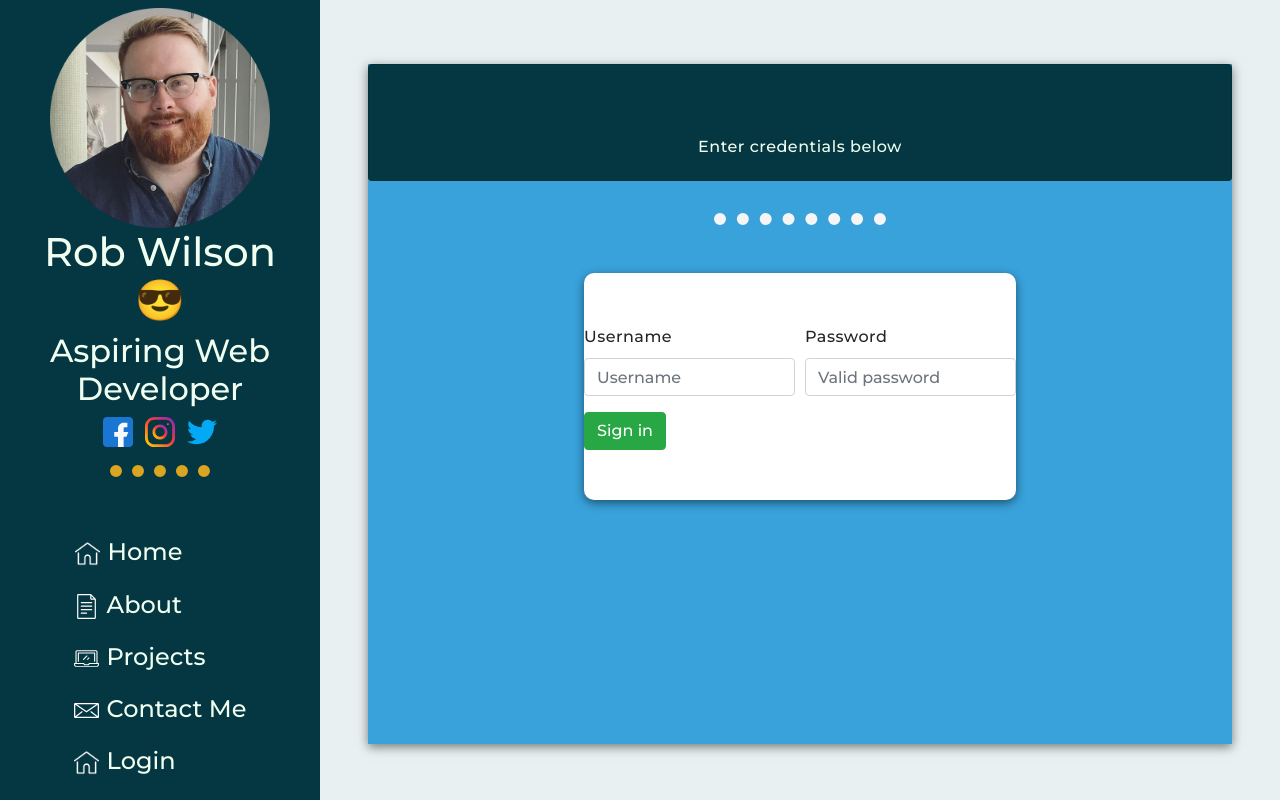
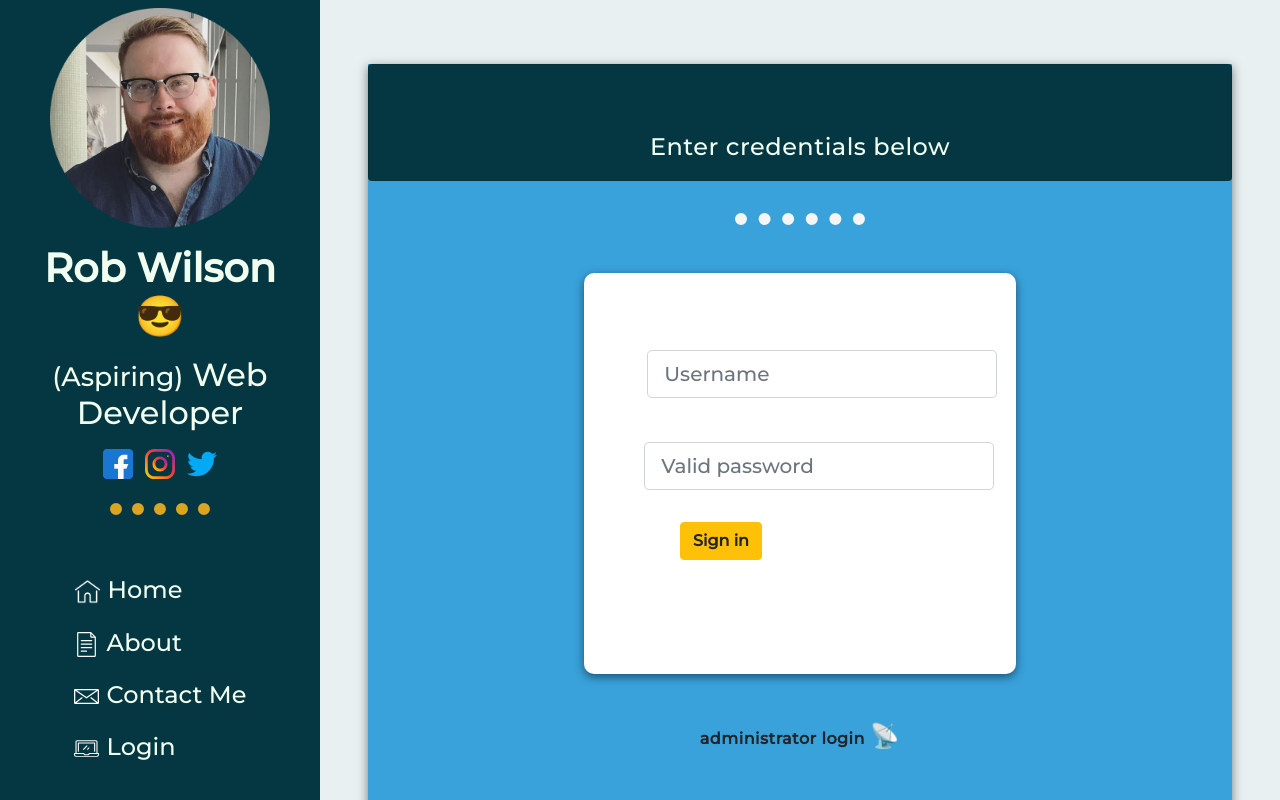
Before and after one commit to rwilson1212/Wilson__Rob--final-project, a React (Create React App) app in the folder fs1010-course-project-example-master/: page /login in a window 1280 px wide. Shown: the top 800 px of the page. Built offline with nearby package versions, Linux system fonts and the light colour scheme.

Commit message:
style completed

```diff
--- a/fs1010-course-project-example-master/src/App.css
+++ b/fs1010-course-project-example-master/src/App.css
@@ -6,7 +6,7 @@ html,body,#root, .App {
 
 /* This is a single-line comment */
 .mainHr{
-  width: 20%;
+  width: 15%;
   border: 12px;
   border-color: #f6f5f5;
   border-top-style: none;
@@ -28,10 +28,12 @@ html,body,#root, .App {
     position: absolute;
     font-weight: bold;
     bottom: 170px;
-    left: 650px;
+    left: 710px;
     background-color: goldenrod;
     width: 400px;
     padding: 3rem;
+    box-shadow: 0 3px 10px rgba(0, 0, 0, 0.5);
+    border-radius: 10px;
   }
 
   .myName{
@@ -72,6 +74,14 @@ html,body,#root, .App {
     font-family:'Montserrat', sans-serif;;
   }
 
+  .navHeader1{
+    font-weight: bolder;
+    margin: 1rem;
+  }
+.aspiring{
+    font-size: smaller;
+  }
+
    /* This is a single-line comment */
    .navHr{
     width: 35%;
@@ -87,6 +97,7 @@ html,body,#root, .App {
 
   .socialMediaContainer{
     padding-bottom: .5rem;
+    margin: 1rem;
  }
 
  .socialMediaLink{    /*social media icons*/
@@ -98,6 +109,12 @@ html,body,#root, .App {
     -webkit-transform: scale(1.3);
     transform: scale(1.3);
   }
+
+  .smiley:hover{
+    -webkit-transform: scale(1.3);
+    transform: scale(1.3);
+  }
+
 
 
   .linksTable{
@@ -130,6 +147,7 @@ html,body,#root, .App {
 
   .containerMain{
     height: 100%;
+    min-height: 952px;
     width: 75%;
     background-color:#E8F0F2;
     float: right;
@@ -166,7 +184,7 @@ html,body,#root, .App {
 
       .containerMainLong{
         height: fit-content;
-        min-height: 952px;
+        min-height: 1400px;
         width: 75%;
         background-color:#E8F0F2;
         float: right;
@@ -193,6 +211,12 @@ html,body,#root, .App {
 
         .carouselContainer{
           margin-top: 2rem;
+
+        }
+
+        .carouselImg{
+          border-radius: 10px;
+          box-shadow: 0 3px 10px rgba(0, 0, 0, 0.5);
         }
 
           .resumeSubContainer{
@@ -225,6 +249,7 @@ html,body,#root, .App {
       color:honeydew;
       margin: 3rem auto;
       text-align: center;
+      font-size: x-large;
 
     }
 
@@ -239,8 +264,6 @@ html,body,#root, .App {
 
     }
 
-
-
     .contactForm{
       box-shadow: 0 3px 10px rgba(0, 0, 0, 0.5);
       border-radius: 10px;
@@ -251,13 +274,34 @@ html,body,#root, .App {
       padding-bottom:50px;
     }
 
+    .contactDirect{
+      text-align: center;
+      font-weight: bold;
+    }
+
+    .myEmail{
+      font-size: large;
+      color: honeydew;
+    }
+
+
+    .loginButton{
+      margin-left: 6rem;
+      margin-top: 1rem;
+      margin-bottom: 4rem;
+    }
+
+    .logoutButton{
+      margin-left: 48rem;
+      margin-top: 2rem;
+      margin-bottom: 4rem;
+    }
+
     .field{
       display: inline-block;
       width: 350px;
       position: relative;
       left: 30%;
-
-
     }
 
     .field:hover{
@@ -265,3 +309,32 @@ html,body,#root, .App {
 
 
     }
+
+   .userHeader{
+    padding-left: 2rem;
+    padding-top: 2rem;
+   }
+
+   .listingTable{
+    box-shadow: 0 3px 10px rgba(0, 0, 0, 0.5);
+    border-radius: 10px;
+    background-color: #fff;
+    width: 80%;
+    margin: 3rem auto;
+    padding-top:50px;
+    padding-bottom:50px;
+   }
+
+   .tableHead{
+    padding: 4rem;
+   }
+
+   .adminLoginText{
+
+    font-weight: bolder;
+    text-align: center;
+   }
+
+   .loginEmoji{
+     font-size: x-large;
+   }
--- a/fs1010-course-project-example-master/src/App.js
+++ b/fs1010-course-project-example-master/src/App.js
@@ -22,7 +22,6 @@ function App() {
           <Route exact path="/" component={Home} />
           <Route exact path="/about" component={About} />
           <Route exact path="/contact" component={Contact} />
-          <Route exact path="/projects" component={Projects} />
           <Route exact path="/resume" component={Resume} />
           <Route exact path="/login" component={Login} />
           <PrivateRoute path="/submissions">
--- a/fs1010-course-project-example-master/src/components/pages/Contact.js
+++ b/fs1010-course-project-example-master/src/components/pages/Contact.js
@@ -45,7 +45,7 @@ const Contact = () => {
 
             <Card className="text-white bg-secondary my-5 py-4 text-center" className="formCard">
                 <CardBody>
-                    <CardText className="text-white m-0" className="formCardText">Use form to reach me, I'll get back to you within 24 hours!</CardText>
+                    <CardText className="text-white m-0" className="formCardText">Use form below to reach out to me</CardText>
                 </CardBody>
             </Card>
             <hr className="mainHr" />
@@ -81,7 +81,7 @@ const Contact = () => {
                 </FormGroup>
             </Form>
 
-            <p className= "contactDirect">you can also contact me directly at <strong>rob@gmail.com</strong></p>
+            <p className= "contactDirect">you can also contact me directly at <span className="myEmail">rob@gmail.com &#128172;</span> </p>
 
             </div>
         </main>
--- a/fs1010-course-project-example-master/src/components/pages/Home.js
+++ b/fs1010-course-project-example-master/src/components/pages/Home.js
@@ -6,10 +6,10 @@ const Home = () => {
     return(
         <main className="containerMain">
             <div className="contentMain">
-            <img className="splashImg" src={splash}></img>
+            <img className="splashImg" src={splash} alt="image of a laptop a notebad and a HTML and CSS for beginners book arranged on a desk"></img>
                 <div className="aboutMe">
                     <hr className="mainHr" />
-                    <h1 className="myName">I'm Rob,</h1>
+                    <h1 className="myName">I'm Rob, &#128190;</h1>
                     <br></br>
                     an HR professional turned Web Developer. I like to learn things and make stuff.
 
--- a/fs1010-course-project-example-master/src/components/pages/Listing.js
+++ b/fs1010-course-project-example-master/src/components/pages/Listing.js
@@ -31,9 +31,11 @@ const Listings = () => {
         <main className="containerMainLong">
             <div className="contentMainLong">
             <Row>
-                <h1>Listings for user: {user}</h1>
+                <h1 className="userHeader"><strong>Listings for user: {user}</strong></h1>
+                <Button onClick={logout} className="logoutButton" color="warning"><strong>Logout</strong></Button>
             </Row>
-            <Table responsive>
+            <hr className="mainHr" />
+            <Table className="listingTable" responsive>
                 <thead>
                     <tr>
                     <th>ID</th>
@@ -52,7 +54,7 @@ const Listings = () => {
                 </tbody>
             </Table>
         <Row className="my-5">
-            <Button onClick={logout} color="primary">Logout</Button>
+
         </Row>
         </div>
         </main>
--- a/fs1010-course-project-example-master/src/components/pages/Login.js
+++ b/fs1010-course-project-example-master/src/components/pages/Login.js
@@ -32,8 +32,8 @@ const Login = () => {
     }
 
     return (
-        <main className="containerMain">
-          <div className="contentMain">
+        <main className="containerMainLong">
+          <div className="contentMainLong">
         {!auth &&
             <Card className="text-white bg-primary my-5 py-4 text-center" className="formCardErr">
             <CardBody>
@@ -53,19 +53,23 @@ const Login = () => {
           <Row form>
             <Col md={6}>
               <FormGroup>
-                <Label for="usernameEntry">Username</Label>
-                <Input type="text" name="username" id="usernameEntry" placeholder="Username" value={username} onChange={e => setUsername(e.target.value)}/>
+                <Label for="usernameEntry"></Label>
+                <Input type="text" className="field" name="username" id="usernameEntry" placeholder="Username" bsSize="lg" value={username} onChange={e => setUsername(e.target.value)}/>
               </FormGroup>
             </Col>
+            </Row>
+            <Row>
             <Col md={6}>
               <FormGroup>
-                <Label for="passwordEntry">Password</Label>
-                <Input type="password" name="password" id="passwordEntry" placeholder="Valid password" onChange={e => setPassword(e.target.value)}/>
+                <Label for="passwordEntry"></Label>
+                <Input type="password" className="field" name="password" id="passwordEntry" placeholder="Valid password" bsSize="lg" onChange={e => setPassword(e.target.value)}/>
               </FormGroup>
             </Col>
           </Row>
-          <Button color="success">Sign in</Button>
+          <Button className="loginButton" color="warning"><strong>Sign in</strong></Button>
+
         </Form>
+        <div className="adminLoginText"> administrator login <span className="loginEmoji">&#128225;</span> </div>
         </div>
         </main>
     )
--- a/fs1010-course-project-example-master/src/components/shared/Navigation.js
+++ b/fs1010-course-project-example-master/src/components/shared/Navigation.js
@@ -24,8 +24,8 @@ const Navigation = () => {
         <Navbar className="sideBarNav">
             <div className="imgContainer">
                 <img className="robImg" src={rob}></img>
-                <h1>Rob Wilson 😎</h1>
-                <h2>Aspiring Web Developer</h2>
+                <h1 className="navHeader1">Rob Wilson 😎</h1>
+                <h2 className="navHeader2"> <span className="aspiring">(Aspiring)</span> Web Developer</h2>
             </div>
             <div className="socialMediaContainer">
                 <a className="socialMediaLink" href="https://www.facebook.com/" target="_blank"><img className="socialMedImage" src={fb} alt="Connect on Facebook" width={30} /></a>
@@ -43,15 +43,13 @@ const Navigation = () => {
                     <NavItem className="navLinks">
                         <NavLink style={{color:'honeydew'}} tag={RouteLink} to="/about"><img className="navImg" src={file}></img>About</NavLink>
                     </NavItem>
-                    <NavItem className="navLinks">
-                        <NavLink style={{color:'honeydew'}} tag={RouteLink} to="/projects"><img className="navImg" src={laptop}></img>Projects</NavLink>
-                    </NavItem>
+
 
                     <NavItem className="navLinks">
                        <NavLink style={{color:'honeydew'}} tag={RouteLink} to="/contact"><img className="navImg" src={envelope}></img>Contact Me</NavLink>
                     </NavItem>
                     <NavItem className="navLinks">
-                        <NavLink style={{color:'honeydew'}} tag={RouteLink} to="/submissions"><img className="navImg" src={home}></img>Login</NavLink>
+                        <NavLink style={{color:'honeydew'}} tag={RouteLink} to="/submissions"><img className="navImg" src={laptop}></img>Login</NavLink>
                     </NavItem>
                     </table>
                 </Nav>
--- a/fs1010-course-project-example-master/src/components/shared/carousel.js
+++ b/fs1010-course-project-example-master/src/components/shared/carousel.js
@@ -59,7 +59,7 @@ const CarouselComp = (props) => {
         onExited={() => setAnimating(false)}
         key={item.src}
       >
-        <img src={item.src} height="400px" width="800px" alt={item.altText} />
+        <img className="carouselImg" src={item.src} height="400px" width="800px" alt={item.altText} />
         <CarouselCaption className="captionText" captionText={item.caption} />
       </CarouselItem>
     );
```
